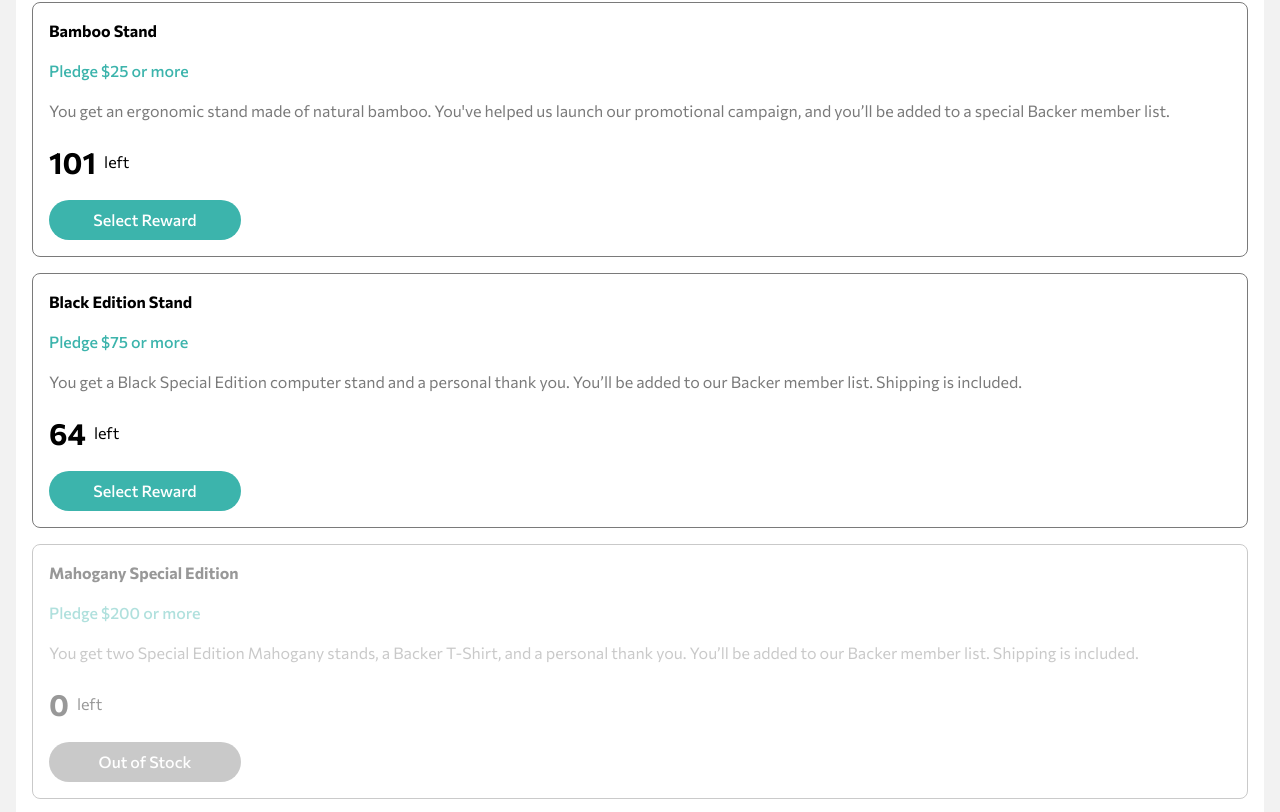
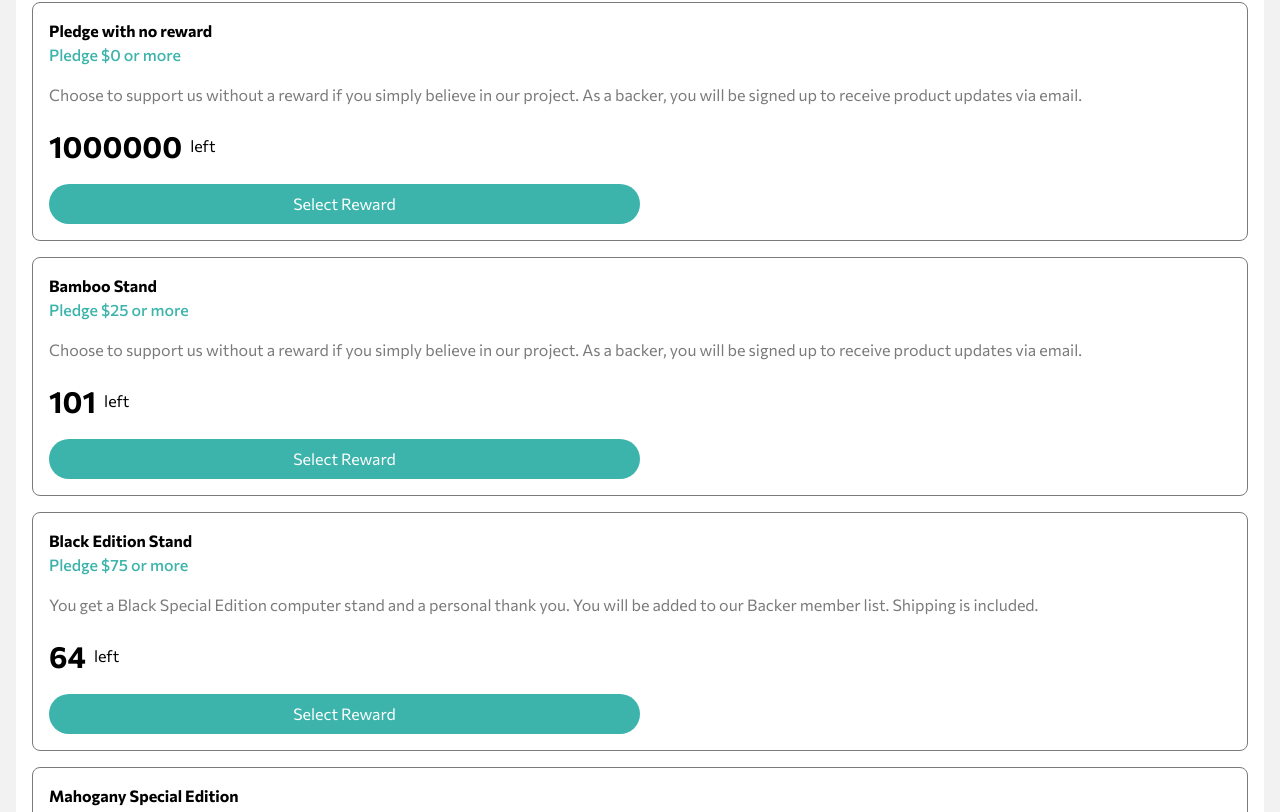
Before and after one commit to PiojoSistematico/fem-crowdfunding-product-page, a React (Vite) app: page / in a window 1280 px wide. Shown: the part 1108-1920 px from the top of the page. Built offline with nearby package versions, Linux system fonts and the light colour scheme.

Commit message:
added selection state to cards

```diff
--- a/public/data.json
+++ b/public/data.json
@@ -2,5 +2,31 @@
   "current": "89914",
   "goal": "100000",
   "backers": "5007",
-  "daysLeft": "56"
+  "daysLeft": "56",
+  "options": [
+    {
+      "reward": "Pledge with no reward",
+      "pledge": "0",
+      "description": "Choose to support us without a reward if you simply believe in our project. As a backer, you will be signed up to receive product updates via email.",
+      "left": "1000000"
+    },
+    {
+      "reward": "Bamboo Stand",
+      "pledge": "25",
+      "description": "Choose to support us without a reward if you simply believe in our project. As a backer, you will be signed up to receive product updates via email.",
+      "left": "101"
+    },
+    {
+      "reward": "Black Edition Stand",
+      "pledge": "75",
+      "description": "You get a Black Special Edition computer stand and a personal thank you. You will be added to our Backer member list. Shipping is included.",
+      "left": "64"
+    },
+    {
+      "reward": "Mahogany Special Edition",
+      "pledge": "200",
+      "description": "You get two Special Edition Mahogany stands, a Backer T-Shirt, and a personal thank you. You will be added to our Backer member list. Shipping is included.",
+      "left": "0"
+    }
+  ]
 }
--- a/public/options.json
+++ /dev/null
@@ -1,26 +0,0 @@
-[
-  {
-    "reward": "Pledge with no reward",
-    "pledge": "0",
-    "description": "Choose to support us without a reward if you simply believe in our project. As a backer, you will be signed up to receive product updates via email.",
-    "left": "1000000"
-  },
-  {
-    "reward": "Bamboo Stand",
-    "pledge": "25",
-    "description": "Choose to support us without a reward if you simply believe in our project. As a backer, you will be signed up to receive product updates via email.",
-    "left": "101"
-  },
-  {
-    "reward": "Black Edition Stand",
-    "pledge": "75",
-    "description": "You get a Black Special Edition computer stand and a personal thank you. You will be added to our Backer member list. Shipping is included.",
-    "left": "64"
-  },
-  {
-    "reward": "Mahogany Special Edition",
-    "pledge": "200",
-    "description": "You get two Special Edition Mahogany stands, a Backer T-Shirt, and a personal thank you. You will be added to our Backer member list. Shipping is included.",
-    "left": "0"
-  }
-]
--- a/src/App.tsx
+++ b/src/App.tsx
@@ -2,6 +2,7 @@ import bookmark from "./assets/images/icon-bookmark.svg";
 import Menu from "./components/Menu";
 import logoMastercraft from "./assets/images/logo-mastercraft.svg";
 import Modal from "./components/Modal";
+import ModalCard from "./components/ModalCard";
 import { useEffect, useState } from "react";
 
 type dataProps = {
@@ -9,22 +10,15 @@ type dataProps = {
   goal: number;
   backers: number;
   daysLeft: number;
+  options: Options[];
 };
 
-type optionsProps = {
+type Options = {
   reward: string;
   pledge: number;
   description: string;
   left: number;
 };
-
-const dummy = Array.from(Array(2), () => ({
-  reward: "Bamboo Stand",
-  pledge: 25,
-  description:
-    "Choose to support us without a reward if you simply believe in our project. As a backer, you will be signed up to receive product updates via email.",
-  left: 101,
-}));
 
 function App() {
   const [isModalOpen, setIsModalOpen] = useState(false);
@@ -33,8 +27,13 @@ function App() {
     goal: 2,
     backers: 1,
     daysLeft: 1,
+    options: [
+      { reward: "a", pledge: 1, description: "b", left: 2 },
+      { reward: "a", pledge: 1, description: "b", left: 2 },
+    ],
   });
-  const [options, setOptions] = useState<optionsProps[]>(dummy);
+
+  const [selection, setSelection] = useState(-1);
 
   useEffect(() => {
     fetch("data.json")
@@ -42,18 +41,18 @@ function App() {
       .then((info) => setData(info));
   }, []);
 
-  useEffect(() => {
-    fetch("options.json")
-      .then((res) => res.json())
-      .then((info) => setOptions(info));
-  }, []);
-
-  function handleModal(): void {
+  function handleModal(index: number): void {
     setIsModalOpen(!isModalOpen);
+    setSelection(index);
+    window.scrollTo({
+      top: 0,
+      left: 0,
+      behavior: "smooth",
+    });
   }
 
   console.log(data);
-  console.log(options);
+  console.log(selection);
 
   return (
     <>
@@ -61,7 +60,9 @@ function App() {
       <Modal
         isOpen={isModalOpen}
         handleModal={handleModal}
-        options={options}
+        options={data.options}
+        selection={selection}
+        setSelection={setSelection}
       ></Modal>
       <main>
         <section className="main-section">
@@ -72,7 +73,7 @@ function App() {
               strain.
             </p>
             <div className="flex-row">
-              <button onClick={handleModal} className="btn">
+              <button onClick={() => handleModal(-1)} className="btn">
                 Back this project
               </button>
               <button className="btn-bookmark">
@@ -126,48 +127,18 @@ function App() {
               space below your computer to allow notepads, pens, and USB sticks
               to be stored under the stand.
             </p>
-            <article className="card-regular">
-              <h3>Bamboo Stand</h3>
-              <span className="pledge">Pledge $25 or more</span>
-              <p>
-                You get an ergonomic stand made of natural bamboo. You've helped
-                us launch our promotional campaign, and you’ll be added to a
-                special Backer member list.
-              </p>
-              <div className="flex-row">
-                <span className="big-numbers">101</span>
-                <span>left</span>
-              </div>
-              <button className="btn">Select Reward</button>
-            </article>
-            <article className="card-regular">
-              <h3>Black Edition Stand</h3>
-              <span className="pledge">Pledge $75 or more</span>
-              <p>
-                You get a Black Special Edition computer stand and a personal
-                thank you. You’ll be added to our Backer member list. Shipping
-                is included.
-              </p>
-              <div className="flex-row">
-                <span className="big-numbers">64</span>
-                <span>left</span>
-              </div>
-              <button className="btn">Select Reward</button>
-            </article>
-            <article className="card-regular out-of-stock">
-              <h3>Mahogany Special Edition</h3>
-              <span className="pledge">Pledge $200 or more</span>
-              <p>
-                You get two Special Edition Mahogany stands, a Backer T-Shirt,
-                and a personal thank you. You’ll be added to our Backer member
-                list. Shipping is included.
-              </p>
-              <div className="flex-row">
-                <span className="big-numbers"> 0 </span>
-                <span>left</span>
-              </div>
-              <button className="btn">Out of Stock</button>
-            </article>
+            {data.options.map((elem, index) => (
+              <ModalCard
+                key={index}
+                index={index}
+                regular={true}
+                isSelected={false}
+                info={elem}
+                selection={selection}
+                setSelection={setSelection}
+                handleModal={handleModal}
+              ></ModalCard>
+            ))}
           </section>
         </section>
       </main>
--- a/src/components/Modal.tsx
+++ b/src/components/Modal.tsx
@@ -12,14 +12,18 @@ type optionsProps = {
 
 type ModalProps = {
   isOpen: boolean;
-  handleModal: () => void;
+  handleModal: (index: number) => void;
   options: optionsProps[];
+  selection: number;
+  setSelection: React.Dispatch<React.SetStateAction<number>>;
 };
 
 const Modal: React.FunctionComponent<ModalProps> = ({
   isOpen,
   handleModal,
   options,
+  selection,
+  setSelection,
 }) => {
   const [isSuccessful, setIsSuccessful] = useState(false);
 
@@ -51,7 +55,7 @@ const Modal: React.FunctionComponent<ModalProps> = ({
           <div className="flex-row-between">
             <h3>Back this project</h3>
 
-            <button className="btn-menu mobile" onClick={handleModal}>
+            <button className="btn-menu mobile" onClick={() => handleModal(-1)}>
               <img className="icon-close" src={iconClose} alt="Close Menu" />
             </button>
           </div>
@@ -61,8 +65,17 @@ const Modal: React.FunctionComponent<ModalProps> = ({
             in the world?
           </p>
 
-          {options.map((elem) => (
-            <ModalCard isSelected={false} info={elem}></ModalCard>
+          {options.map((elem, index) => (
+            <ModalCard
+              key={index}
+              index={index}
+              regular={false}
+              isSelected={false}
+              info={elem}
+              selection={selection}
+              setSelection={setSelection}
+              handleModal={handleModal}
+            ></ModalCard>
           ))}
         </section>
       )}
--- a/src/components/ModalCard.tsx
+++ b/src/components/ModalCard.tsx
@@ -1,19 +1,31 @@
 import React from "react";
 
 type ModalCardProps = {
+  index: number;
+  regular: boolean;
   isSelected: boolean;
   info: { reward: string; pledge: number; description: string; left: number };
+  selection: number;
+  setSelection: React.Dispatch<React.SetStateAction<number>>;
+  handleModal: (index: number) => void;
 };
 
 const ModalCard: React.FunctionComponent<ModalCardProps> = ({
+  index,
+  regular,
   isSelected,
   info,
+  selection,
+  setSelection,
+  handleModal,
 }) => {
   return (
-    <article className={isSelected ? "card-regular" : "card-regular selected"}>
-      <div className="flex-col">
+    <article
+      className={index == selection ? "card-regular  selected" : "card-regular"}
+    >
+      <div onClick={() => setSelection(index)} className="flex-col">
         <div className="flex-row">
-          <div className="circle"></div>
+          {!regular && <div className="circle"></div>}
           <div>
             <h4>{info.reward}</h4>
             <span className="pledge">Pledge ${info.pledge} or more</span>
@@ -24,9 +36,14 @@ const ModalCard: React.FunctionComponent<ModalCardProps> = ({
           <span className="big-numbers"> {info.left} </span>
           <span>left</span>
         </div>
+        {regular && (
+          <button onClick={() => handleModal(index)} className="btn-pledge">
+            Select Reward
+          </button>
+        )}
       </div>
 
-      {isSelected ? (
+      {index == selection ? (
         <div className="flex-col-center border-top">
           <p>Enter your pledge</p>
           <div className="flex-row">
--- a/src/index.css
+++ b/src/index.css
@@ -350,7 +350,7 @@ h2 {
 }
 
 .selected {
-  border: 1px solid var(--clr-primary-dark-cyan);
+  border: 2px solid var(--clr-primary-dark-cyan);
 }
 
 h3 {
@@ -393,7 +393,6 @@ h3 {
   width: 70%;
   background-color: var(--clr-neutral-white);
   border-radius: var(--size-200);
-  /* border: 1px solid red; */
   display: flex;
   flex-direction: column;
   gap: var(--size-400);
@@ -452,17 +451,17 @@ input {
   border-radius: var(--size-600);
   padding: var(--size-200) var(--size-200);
   color: var(--clr-neutral-white);
+  cursor: pointer;
 }
 
-/* .card-out-of-stock h3 {
-  color: var(--clr-neutral-dark-gray);
+h4 {
   font-weight: var(--font-weight-bold);
 }
 
-.card-out-of-stock .pledge {
-  color: hsl(176, 50%, 67%);
-  font-weight: var(--font-weight-medium);
-} */
+h4:hover,
+h4:focus-visible {
+  color: var(--clr-primary-moderate-cyan);
+}
 
 /* https://codepen.io/sosuke/pen/Pjoqqp */
 /* .red-dot {
```
